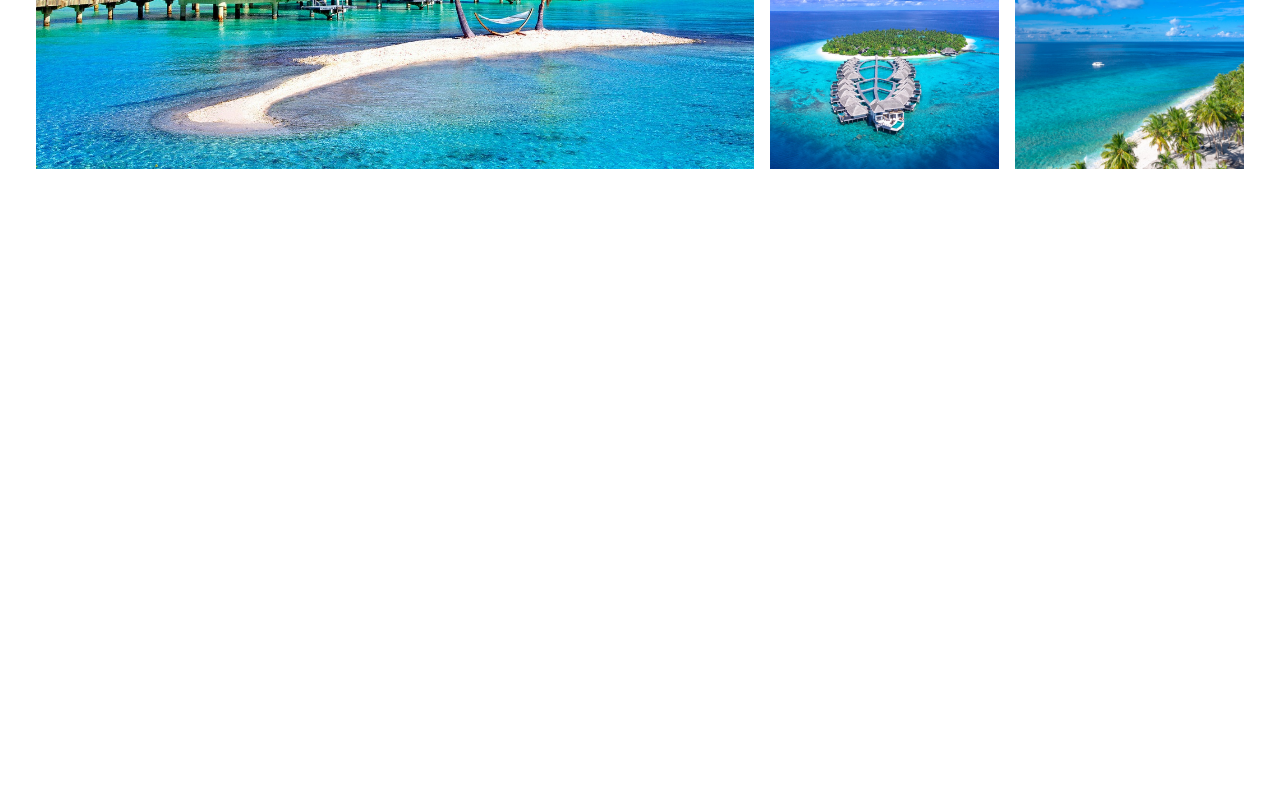
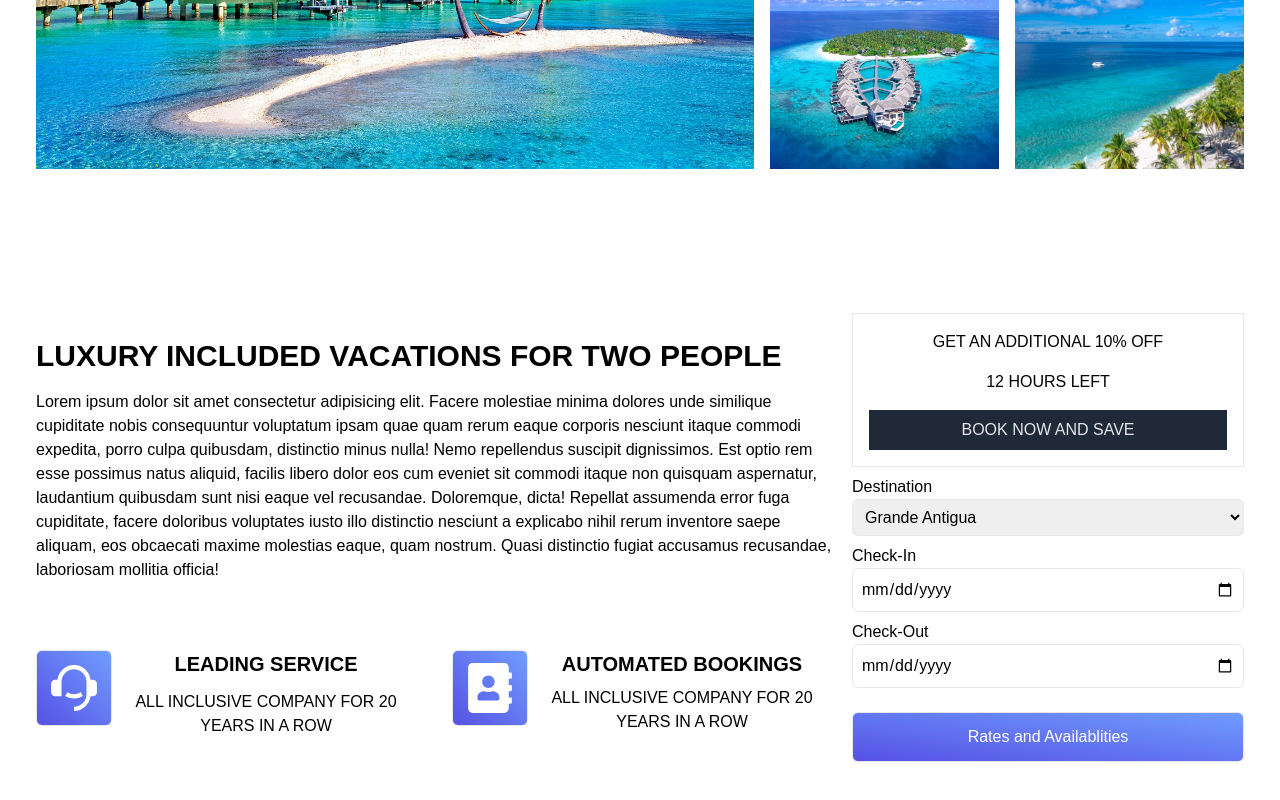
Before and after one commit to thomasthuynh/travel-landing-ui, a React (Vite) app: page / in a window 1280 px wide. Shown: the part 1286-2086 px from the top of the page. Before the commit the page ends 1535 px from the top, so only its background shows below. Built offline with nearby package versions, Linux system fonts and the light colour scheme.

Commit message:
Added vacation search section

```diff
--- a/src/App.jsx
+++ b/src/App.jsx
@@ -1,6 +1,7 @@
 import Destinations from "./components/Destinations"
 import Hero from "./components/Hero"
 import Nav from "./components/Nav"
+import Search from "./components/Search"
 
 function App() {
 
@@ -9,6 +10,7 @@ function App() {
       <Nav />
       <Hero />
       <Destinations />
+      <Search />
     </div>
   )
 }
--- /dev/null
+++ b/src/components/Search.jsx
@@ -0,0 +1,87 @@
+import React from "react";
+
+import { RiCustomerService2Fill } from "react-icons/ri";
+import { FaAddressBook } from "react-icons/fa";
+
+const Search = () => {
+  return (
+    <div className="max-w-[1240px] mx-auto grid lg:grid-cols-3 gap-4 px-4 py-16">
+      <div className="col-span-2 flex flex-col justify-evenly">
+        <div>
+          <h2 className="uppercase">Luxury Included Vacations for Two People</h2>
+          <p className="py-4">
+            Lorem ipsum dolor sit amet consectetur adipisicing elit. Facere
+            molestiae minima dolores unde similique cupiditate nobis
+            consequuntur voluptatum ipsam quae quam rerum eaque corporis
+            nesciunt itaque commodi expedita, porro culpa quibusdam, distinctio
+            minus nulla! Nemo repellendus suscipit dignissimos. Est optio rem
+            esse possimus natus aliquid, facilis libero dolor eos cum eveniet
+            sit commodi itaque non quisquam aspernatur, laudantium quibusdam
+            sunt nisi eaque vel recusandae. Doloremque, dicta! Repellat
+            assumenda error fuga cupiditate, facere doloribus voluptates iusto
+            illo distinctio nesciunt a explicabo nihil rerum inventore saepe
+            aliquam, eos obcaecati maxime molestias eaque, quam nostrum. Quasi
+            distinctio fugiat accusamus recusandae, laboriosam mollitia officia!
+          </p>
+        </div>
+
+        <div className="grid sm:grid-cols-2 gap-8 py-4">
+          <div className="flex flex-col items-center lg:flex-row text-center uppercase">
+            <button>
+              <RiCustomerService2Fill size={50}/>
+            </button>
+            <div>
+              <h3 className="py-3">Leading Service</h3>
+              <p>All Inclusive Company for 20 Years in a Row</p>
+            </div>
+          </div>
+
+          <div className="flex flex-col items-center lg:flex-row text-center uppercase">
+            <button>
+              <FaAddressBook size={50}/>
+            </button>
+            <div>
+              <h3 className="py-2">Automated Bookings</h3>
+              <p>All Inclusive Company for 20 Years in a Row</p>
+            </div>
+          </div>
+        </div>
+
+      </div>
+
+      <div className="col-span-2 lg:col-span-1">
+        <div className="border text-center p-4 uppercase">
+          <p>Get an additional 10% off</p>
+          <p className="py-4">12 hours left</p>
+          <p className="bg-gray-800 text-gray-200 py-2">Book now and save</p>
+        </div>
+
+        <form className="w-full">
+          <div className="flex flex-col my-2">
+            <label>Destination</label>
+            <select className="border rounded-md p-2">
+              <option>Grande Antigua</option>
+              <option>Key West</option>
+              <option>Maldives</option>
+              <option>Cozumel</option>
+            </select>
+          </div>
+
+          <div className="flex flex-col my-2">
+            <label>Check-In</label>
+            <input className="border rounded-md p-2" type="date" />
+          </div>
+
+          <div className="flex flex-col my-2">
+            <label>Check-Out</label>
+            <input className="border rounded-md p-2" type="date" />
+          </div>
+
+          <button className="w-full my-4">Rates and Availablities</button>
+        </form>
+      </div>
+    </div>
+  );
+};
+
+export default Search;
```
